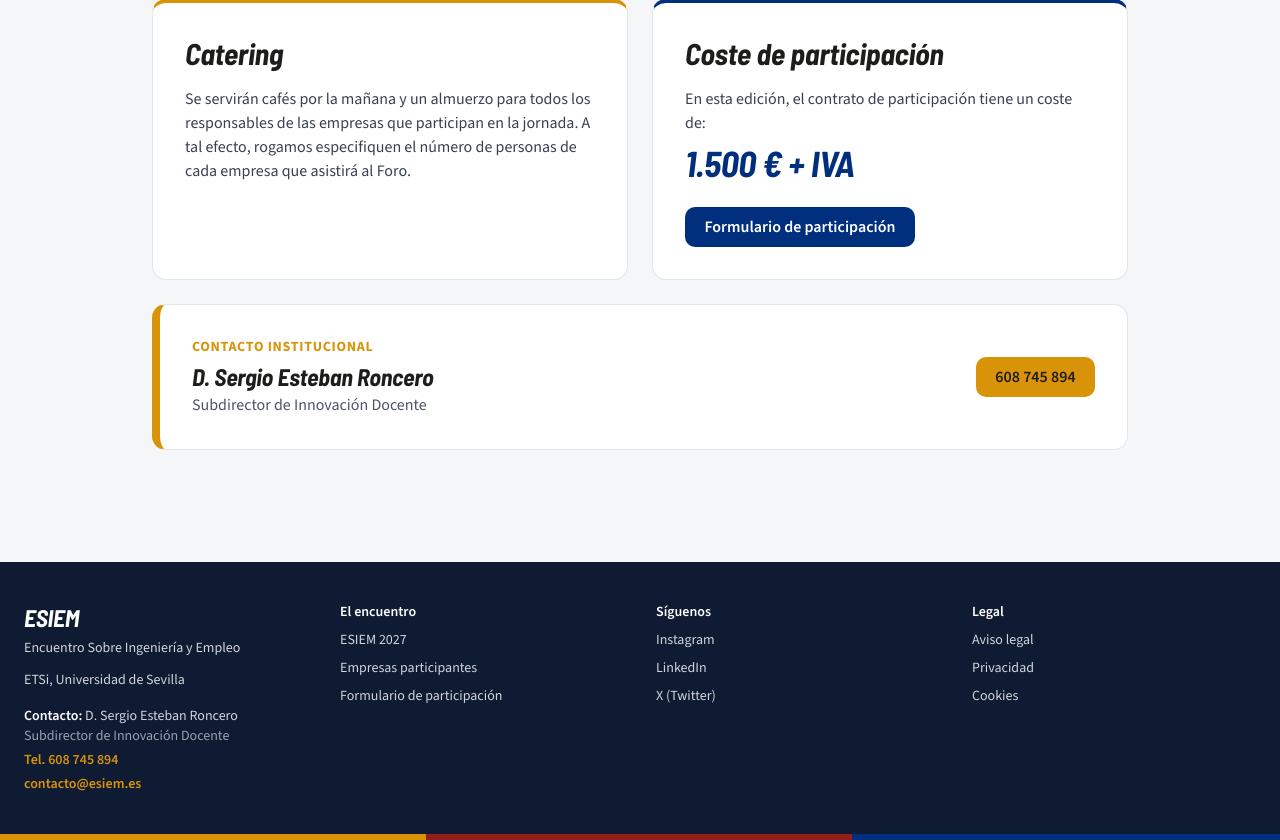
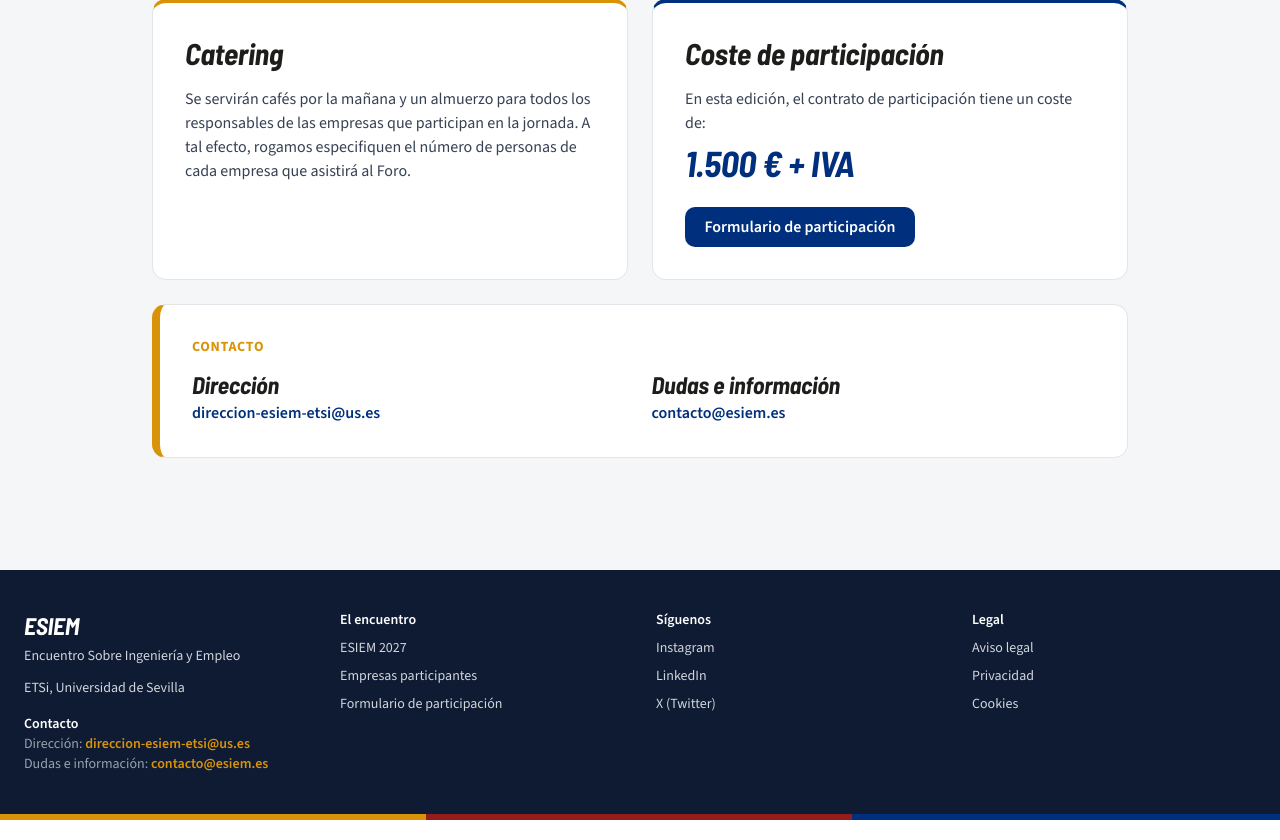
Before and after one commit to alvarordn/Web_esiem, a Django app: page /expositores/ in a window 1280 px wide. Shown: the part 1945-2785 px from the top of the page. Run offline with Django 5.2, Linux system fonts and the light colour scheme; data comes from the database, SQL or seed files in the repository.

Commit message:
Contacto por correo, aviso para participar y sin forma de pago
- Contacto: se quitan nombre y teléfono; se muestran el correo de
  dirección y el correo genérico de dudas (pie y página de expositores).
- Recuadro destacado en inicio y en el formulario de participación
  invitando a escribir al correo genérico para participar.
- Se elimina la forma de pago (formulario, panel, modelo e instrucciones
  de pago del evento); se mantiene el coste de participación.

Co-Authored-By: Claude Opus 5.5 <noreply@anthropic.com>

```diff
--- a/accounts/forms.py
+++ b/accounts/forms.py
@@ -4,7 +4,7 @@ from django.db import transaction
 from django.utils.crypto import constant_time_compare
 
 from core.models import EventSettings
-from crm.models import Company, CompanyContact, CRMNote, PaymentMethod, Sector
+from crm.models import Company, CompanyContact, CRMNote, Sector
 
 
 def invitation_key_is_valid(key):
@@ -76,7 +76,6 @@ class CompanyRegistrationForm(forms.Form):
     phone = forms.CharField(label='Teléfono', max_length=40, required=False)
     email = forms.EmailField(label='Email')
 
-    payment_method = forms.ChoiceField(label='Forma de pago', choices=PaymentMethod.choices, widget=forms.RadioSelect)
     accept_privacy = forms.BooleanField(label='He leído y acepto la política de privacidad')
 
     ALREADY_REGISTERED = ('Esta empresa ya ha enviado su formulario de participación. '
@@ -119,7 +118,6 @@ class CompanyRegistrationForm(forms.Form):
             fax=data['fax'],
             signer_name=f"{data['first_name']} {data['last_name']}",
             signer_capacity=data['position'],
-            payment_method=data['payment_method'],
         )
         # The designated contact is the primary contact (the acceptance email goes there);
         # the signer is kept as a second contact when it is a different person.
--- a/accounts/tests.py
+++ b/accounts/tests.py
@@ -36,7 +36,6 @@ class RegistrationTests(TestCase):
             'position': 'Directora General',
             'phone': '600000000',
             'email': 'ana@acme.es',
-            'payment_method': 'transfer',
             'accept_privacy': 'on',
         }
         data.update(overrides)
@@ -55,6 +54,8 @@ class RegistrationTests(TestCase):
         self.assertContains(response, 'Datos personales del firmante del contrato')
         self.assertContains(response, 'Nombre de la empresa')
         self.assertNotContains(response, 'Contraseña')
+        self.assertNotContains(response, 'Forma de pago')
+        self.assertContains(response, '1.500 € + IVA')  # the fee is still shown
 
     def test_registration_creates_interested_company_without_user(self):
         self.enter_key()
@@ -65,7 +66,6 @@ class RegistrationTests(TestCase):
         self.assertEqual(company.status, Company.Status.INTERESTED)
         self.assertEqual((company.cif, company.sector, company.postal_code), ('B12345678', 'energia', '41001'))
         self.assertEqual((company.signer_name, company.signer_capacity), ('Ana García', 'Directora General'))
-        self.assertEqual(company.payment_method, 'transfer')
         self.assertFalse(User.objects.exists())
         # Same person as contact and signer: a single primary contact.
         self.assertEqual(company.contacts.get().email, 'ana@acme.es')
--- a/core/content.py
+++ b/core/content.py
@@ -68,13 +68,13 @@ CHAIRS = [
 ]
 
 # Institutional contact, shown in the footer and on the exhibitors page.
-CONTACT = {
-    'name': 'D. Sergio Esteban Roncero',
-    'role': 'Subdirector de Innovación Docente',
-    'phone': '608 745 894',
-    'phone_href': 'tel:+34608745894',
-    'email': 'contacto@esiem.es',  # provisional generic address: confirm the mailbox exists before launch
-}
+# Provisional generic address: confirm the mailbox exists before launch.
+GENERAL_EMAIL = 'contacto@esiem.es'
+
+CONTACT_EMAILS = [
+    {'label': 'Dirección', 'email': 'direccion-esiem-etsi@us.es'},
+    {'label': 'Dudas e información', 'email': GENERAL_EMAIL},
+]
 
 # Icons: simple-icons (CC0) in static/img/redes/; `brand` is the CSS background of the icon tile.
 SOCIAL_LINKS = [
--- a/core/context_processors.py
+++ b/core/context_processors.py
@@ -4,7 +4,7 @@ from django.conf import settings as django_settings
 from django.contrib.staticfiles import finders
 from django.urls import reverse
 
-from .content import CONTACT, SOCIAL_LINKS
+from .content import CONTACT_EMAILS, GENERAL_EMAIL, SOCIAL_LINKS
 from .models import EventSettings
 
 
@@ -29,7 +29,7 @@ def event(request):
     for item in nav_items:
         item['active'] = request.path == item['url']
     return {
-        'event': settings, 'static_export': static_export, 'nav_items': nav_items, 'social_links': SOCIAL_LINKS, 'contact': CONTACT,
+        'event': settings, 'static_export': static_export, 'nav_items': nav_items, 'social_links': SOCIAL_LINKS, 'contact_emails': CONTACT_EMAILS, 'general_email': GENERAL_EMAIL,
         # Cache-busting for the stylesheet: browsers would otherwise keep an outdated esiem.css.
         'css_version': _static_version('css/esiem.css'),
     }
--- a/core/models.py
+++ b/core/models.py
@@ -55,11 +55,6 @@ class EventSettings(models.Model):
         help_text='Una actividad por línea con el formato «HH:MM | Actividad».',
     )
     participation_fee = models.CharField('coste de participación', max_length=120, default='1.500 € + IVA')
-    payment_instructions = models.TextField(
-        'instrucciones de pago',
-        blank=True,
-        help_text='Datos para la transferencia o el talón (titular, IBAN, concepto…). Se muestran en el formulario de participación.',
-    )
 
     class Meta:
         verbose_name = 'configuración del evento'
--- a/crm/models.py
+++ b/crm/models.py
@@ -34,11 +34,6 @@ class EditionModel(models.Model):
         abstract = True
 
 
-class PaymentMethod(models.TextChoices):
-    TRANSFER = 'transfer', 'Transferencia bancaria'
-    CHEQUE = 'cheque', 'Talón bancario'
-
-
 class Company(EditionModel):
     # Companies sign up through the participation form as «Interesada»; the organizers then accept
     # them (portal user created, credentials emailed) or reject them, see crm.api.send_email.
@@ -64,7 +59,6 @@ class Company(EditionModel):
     fax = models.CharField(max_length=40, blank=True)
     signer_name = models.CharField('firmante del contrato', max_length=200, blank=True)
     signer_capacity = models.CharField('calidad en la que firma', max_length=150, blank=True)
-    payment_method = models.CharField('forma de pago', max_length=10, choices=PaymentMethod.choices, blank=True)
     # Portal password sent in the acceptance email, kept so organizers can resend it (on request).
     portal_password = models.CharField('contraseña del portal', max_length=128, blank=True)
 
--- a/crm/serializers.py
+++ b/crm/serializers.py
@@ -54,7 +54,7 @@ class CompanySerializer(serializers.ModelSerializer):
             'id', 'name', 'cif', 'sector', 'sector_display', 'website', 'summary',
             'status', 'status_display', 'stand_number', 'contacts', 'updated_at',
             'address', 'city', 'postal_code', 'phone', 'fax',
-            'signer_name', 'signer_capacity', 'payment_method', 'portal_access',
+            'signer_name', 'signer_capacity','portal_access',
         ]
 
     def validate_name(self, value):
--- a/crm/tests.py
+++ b/crm/tests.py
@@ -136,15 +136,15 @@ class CompanyScopingTests(ApiTestCase):
     def test_company_user_can_edit_contract_data_and_it_is_logged(self):
         self.client.force_authenticate(self.company_user)
         response = self.client.patch(f'/api/companies/{self.acme.id}/', {
-            'address': 'Calle Nueva 2', 'payment_method': 'cheque', 'name': 'Otro nombre', 'cif': 'X1',
+            'address': 'Calle Nueva 2', 'city': 'Sevilla', 'name': 'Otro nombre', 'cif': 'X1',
         }, format='json')
         self.assertEqual(response.status_code, 200)
         self.acme.refresh_from_db()
-        self.assertEqual((self.acme.address, self.acme.payment_method), ('Calle Nueva 2', 'cheque'))
+        self.assertEqual((self.acme.address, self.acme.city), ('Calle Nueva 2', 'Sevilla'))
         self.assertEqual((self.acme.name, self.acme.cif), ('Acme', ''))
         note = CRMNote.objects.get(company=self.acme)
         self.assertIn('domicilio', note.text)
-        self.assertIn('forma de pago', note.text)
+        self.assertIn('población', note.text)
 
     def test_company_user_cannot_change_status_stand_or_summary(self):
         self.client.force_authenticate(self.company_user)
--- a/crm/views.py
+++ b/crm/views.py
@@ -7,7 +7,7 @@ from django.core.exceptions import PermissionDenied
 from django.shortcuts import render
 from django.urls import reverse
 
-from .models import Company, CRMNote, PaymentMethod, Sector
+from .models import Company, CRMNote, Sector
 
 
 def _static_version(path):
@@ -35,7 +35,6 @@ def panel(request):
             'companyId': int(initial_company) if str(initial_company or '').isdigit() else None,
             'sectors': Sector.choices,
             'statuses': Company.Status.choices,
-            'paymentMethods': [('', '—')] + PaymentMethod.choices,
             'noteKinds': [c for c in CRMNote.Kind.choices if c[0] != CRMNote.Kind.SYSTEM],
         },
     })
--- a/static/js/panel.js
+++ b/static/js/panel.js
@@ -883,9 +883,7 @@
           ${field('Teléfono', 'phone', c.phone)}
           ${field('Fax', 'fax', c.fax)}
           ${field('Firmante del contrato', 'signer_name', c.signer_name)}
-          ${field('Calidad en la que firma', 'signer_capacity', c.signer_capacity)}
-          ${selectField('Forma de pago', 'payment_method', config.paymentMethods, c.payment_method)}
-        </div>
+          ${field('Calidad en la que firma', 'signer_capacity', c.signer_capacity)}        </div>
         <button class="btn btn-primary">Guardar cambios</button>
       </form>`;
   }
--- a/templates/base.html
+++ b/templates/base.html
@@ -65,10 +65,11 @@
         <p class="text-sm mt-1">Encuentro Sobre Ingeniería y Empleo</p>
         <p class="text-sm mt-3">{{ event.venue }}</p>
         <p class="text-sm mt-4">
-          <span class="font-semibold text-white">Contacto:</span> {{ contact.name }}<br>
-          <span class="text-gray-400">{{ contact.role }}</span><br>
-          <a class="inline-block mt-1 font-semibold text-oro hover:text-white" href="{{ contact.phone_href }}">Tel. {{ contact.phone }}</a>
-          {% if contact.email %}<br><a class="inline-block mt-1 font-semibold text-oro hover:text-white break-all" href="mailto:{{ contact.email }}">{{ contact.email }}</a>{% endif %}
+          <span class="font-semibold text-white">Contacto</span>
+          {% for c in contact_emails %}
+          <br><span class="text-gray-400">{{ c.label }}:</span>
+          <a class="font-semibold text-oro hover:text-white break-all" href="mailto:{{ c.email }}">{{ c.email }}</a>
+          {% endfor %}
         </p>
       </div>
       <div class="text-sm space-y-2">
--- a/templates/core/exhibitors.html
+++ b/templates/core/exhibitors.html
@@ -86,13 +86,16 @@
   </div>
 
   {# Contacto #}
-  <article id="contacto" class="card p-6 md:p-8 mt-6 flex flex-col sm:flex-row sm:items-center justify-between gap-4 border-l-8 border-l-oro scroll-mt-24">
-    <div>
-      <p class="text-sm font-bold text-oro uppercase tracking-wider">Contacto institucional</p>
-      <p class="font-display text-2xl mt-1">{{ contact.name }}</p>
-      <p class="text-gray-600">{{ contact.role }}</p>
+  <article id="contacto" class="card p-6 md:p-8 mt-6 border-l-8 border-l-oro scroll-mt-24">
+    <p class="text-sm font-bold text-oro uppercase tracking-wider">Contacto</p>
+    <div class="grid sm:grid-cols-2 gap-4 mt-3">
+      {% for c in contact_emails %}
+      <div>
+        <p class="font-display text-2xl">{{ c.label }}</p>
+        <a href="mailto:{{ c.email }}" class="font-semibold text-azul hover:text-oro break-all">{{ c.email }}</a>
+      </div>
+      {% endfor %}
     </div>
-    <a href="{{ contact.phone_href }}" class="btn btn-accent self-start sm:self-auto">{{ contact.phone }}</a>
   </article>
 </section>
 
--- a/templates/core/home.html
+++ b/templates/core/home.html
@@ -43,6 +43,10 @@
       </div>
     {% endfor %}
   </div>
+</section>
+
+<section class="max-w-7xl mx-auto px-4 sm:px-6 mt-12">
+  {% include 'core/includes/participation_cta.html' %}
 </section>
 
 <section class="max-w-7xl mx-auto px-4 sm:px-6 mt-16 grid gap-6 md:grid-cols-3">
```
Also changed, not shown: CLAUDE.md (+2 -2 lines), templates/accounts/register.html (+4 -15 lines), templates/core/includes/participation_cta.html (added, +13 -0 lines), README.md, core/migrations/0007_remove_payment.py (added), crm/migrations/0013_remove_payment.py (added).
